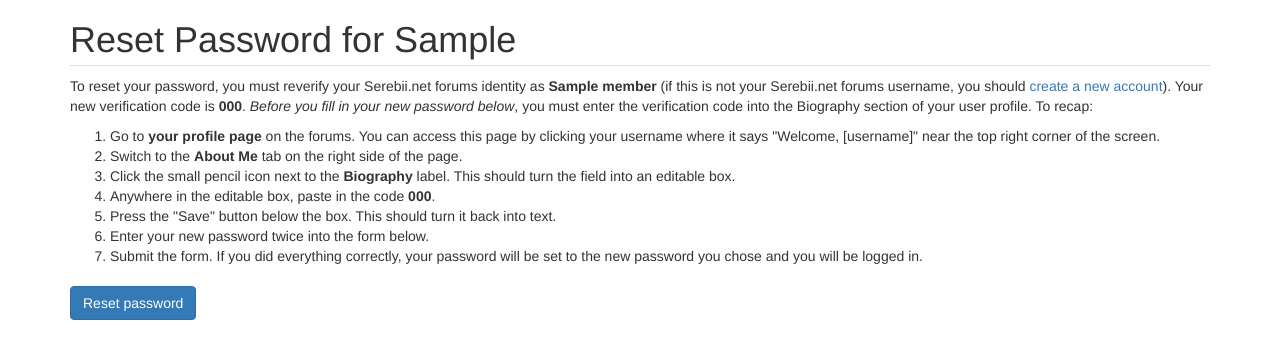
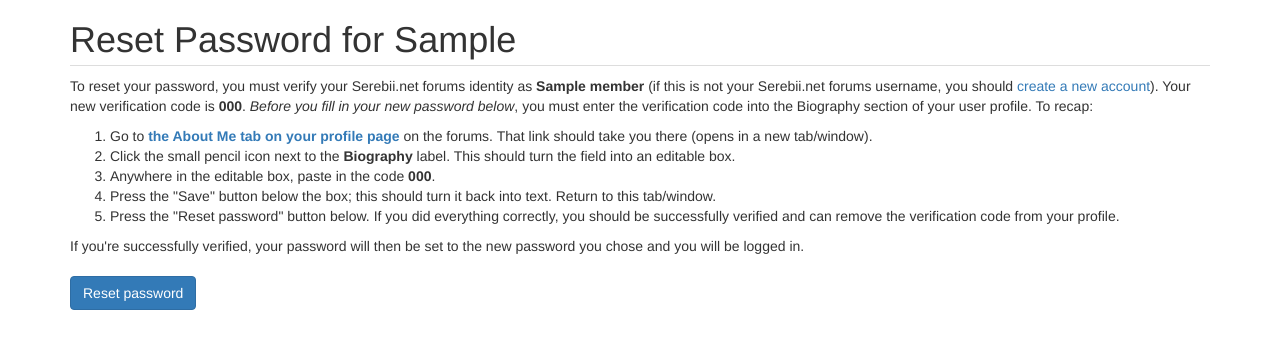
Before and after one commit to antialiasis/thousandroads-companion, a Django app: template serebii/templates/password_reset.html in a window 1280 px wide. Shown: the part 52-411 px from the top of the page. Run offline with Django 3.2, Linux system fonts and the light colour scheme; the template is opened without the code that fills it: most values are stand-ins (such as "Sample title", 1, 10 or a date in 2020); some libraries are stand-ins or nearby versions.

Commit message:
Verification instructions template.

```diff
--- a/serebii/templates/password_reset.html
+++ b/serebii/templates/password_reset.html
@@ -6,17 +6,13 @@
 {% block content %}
 <h1>Reset Password for {{reset_user}}</h1>
 
-<p>To reset your password, you must reverify your Serebii.net forums identity as <strong>{{reset_user.member}}</strong> (if this is not your Serebii.net forums username, you should <a href="{% url 'register' %}">create a new account</a>). Your new verification code is <strong>{{reset_user.verification_code}}</strong>. <em>Before you fill in your new password below</em>, you must enter the verification code into the Biography section of your user profile. To recap:</p>
+<p>To reset your password, you must verify your Serebii.net forums identity as <strong>{{reset_user.member}}</strong> (if this is not your Serebii.net forums username, you should <a href="{% url 'register' %}">create a new account</a>). Your new verification code is <strong>{{reset_user.verification_code}}</strong>. <em>Before you fill in your new password below</em>, you must enter the verification code into the Biography section of your user profile. To recap:</p>
 
-<ol>
-<li>Go to <strong>your profile page</strong> on the forums. You can access this page by clicking your username where it says "Welcome, [username]" near the top right corner of the screen.</li>
-<li>Switch to the <strong>About Me</strong> tab on the right side of the page.</li>
-<li>Click the small pencil icon next to the <strong>Biography</strong> label. This should turn the field into an editable box.</li>
-<li>Anywhere in the editable box, paste in the code <strong>{{reset_user.verification_code}}</strong>.</li>
-<li>Press the "Save" button below the box. This should turn it back into text.</li>
-<li>Enter your new password twice into the form below.</li>
-<li>Submit the form. If you did everything correctly, your password will be set to the new password you chose and you will be logged in.</li>
-</ol>
+{% with button_text="Reset password" user=reset_user %}
+{% include "verification_instructions.html" %}
+{% endwith %}
+
+<p>If you're successfully verified, your password will then be set to the new password you chose and you will be logged in.</p>
 
 <form action="" method="post">
 {% csrf_token %}
--- /dev/null
+++ b/serebii/templates/verification_instructions.html
@@ -0,0 +1,10 @@
+<ol>
+<li>Go to <strong><a href="http://www.serebiiforums.com/member.php?{% if user.member %}{{user.member.pk}}&amp;{% endif %}tab=aboutme" target="_blank">the About Me tab on your profile page</a></strong> on the forums. That link should take you there (opens in a new tab/window){% if not user.member %} if you are logged in to the forums{% endif %}.</li>
+<li>Click the small pencil icon next to the <strong>Biography</strong> label. This should turn the field into an editable box.</li>
+<li>Anywhere in the editable box, paste in the code <strong>{{user.verification_code}}</strong>.</li>
+<li>Press the "Save" button below the box; this should turn it back into text. Return to this tab/window.</li>
+{% if not user.member %}
+<li>Copy your profile page's URL from your browser's address bar and paste it into the box below.</li>
+{% endif %}
+<li>Press the "{{button_text|default:"Verify me!"}}" button below. If you did everything correctly, you should be successfully verified and can remove the verification code from your profile.</li>
+</ol>
```
Also changed, not shown: serebii/templates/verification.html (+2 -11 lines).
